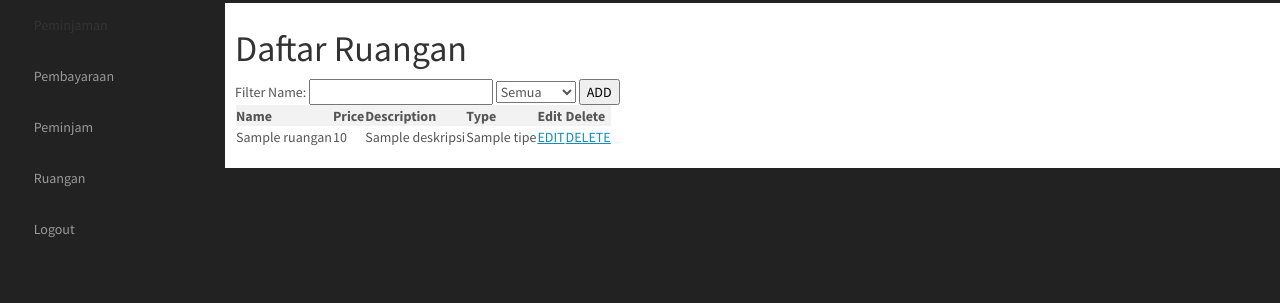
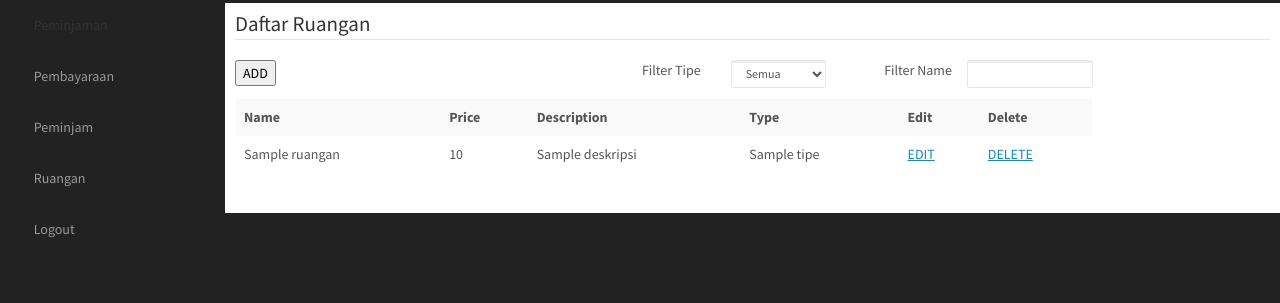
Before and after one commit to harryawk/sarpras_website, a Django app: template ruangan/templates/ruangan/index.html in a window 1280 px wide. Shown: the part 51-354 px from the top of the page. Run offline with Django 3.2, Linux system fonts and the light colour scheme; the template is opened without the code that fills it: most values are stand-ins (such as "Sample title", 1, 10 or a date in 2020); some libraries are stand-ins or nearby versions; some web fonts are replaced.

Commit message:
styling indeks ruangan

```diff
--- a/ruangan/templates/ruangan/index.html
+++ b/ruangan/templates/ruangan/index.html
@@ -23,7 +23,7 @@
 
 
 {% block body %}
-<h1>Daftar Ruangan</h1>
+<legend>Daftar Ruangan</legend>
 
 <script>
     var ruanganList = angular.module('ruanganList', []);
@@ -51,17 +51,33 @@
 
 <div ng-app="ruanganList" ng-controller="ruanganListController">
 
-Filter Name: <input type = "text" ng-model = "filterNama">
-<select  ng-model="filterTipe">
+<div class="row" style="margin-bottom: 10px">
+    <div class="col-lg-4">
+        <a href="{% url 'ruangan:add' %}" style="text-decoration: none; color: black;"><button>ADD</button></a>
+    </div>
+    <div class="col-lg-6">
+        <div class="form-group" style="text-align: right;">
+            <label for="id_tipe" class="control-label col-lg-3" style="text-align: right">Filter Tipe</label>
+            <div class="col-lg-3">
+                <select  ng-model="filterTipe" id="id_tipe" class="form-control input-sm">
                     <option value="" selected>Semua</option>
                     <option value="Ruangan">Ruangan</option>
                     <option value="Lapangan">Lapangan</option>
                     <option value="Selasar">Selasar</option>
                 </select>
+            </div>
+            <label for="id_nama" class="control-label col-lg-3" style="text-align: right">Filter Name</label>
+            <div class="col-lg-3" style="text-align: right;padding: 0px;">
+                <input type="text" name="nama" id="id_nama" class="form-control input-sm" ng-model = "filterNama"/>
+            </div>
+        </div>
+    </div>
+</div>
 
-<a href="{% url 'ruangan:add' %}" style="text-decoration: none; color: black;"><button>ADD</button></a>
 
-<table>
+<div class="row">
+    <div class="col-lg-10">
+        <table class="table table-striped table-hover ">
            <tr>
               <th>Name</th>
               <th>Price</th>
@@ -79,8 +95,9 @@ Filter Name: <input type = "text" ng-model = "filterNama">
               <td><a href="{[{ ruanganData.edit_link }]}">EDIT</a></td>
               <td><a href="{[{ ruanganData.delete_link }]}">DELETE</a></td>
            </tr>
-
         </table>
+    </div>
+</div>
 
 <ul>
 {% for error_item in error %}
```
Lines whose indentation alone changed are shown as unchanged.
